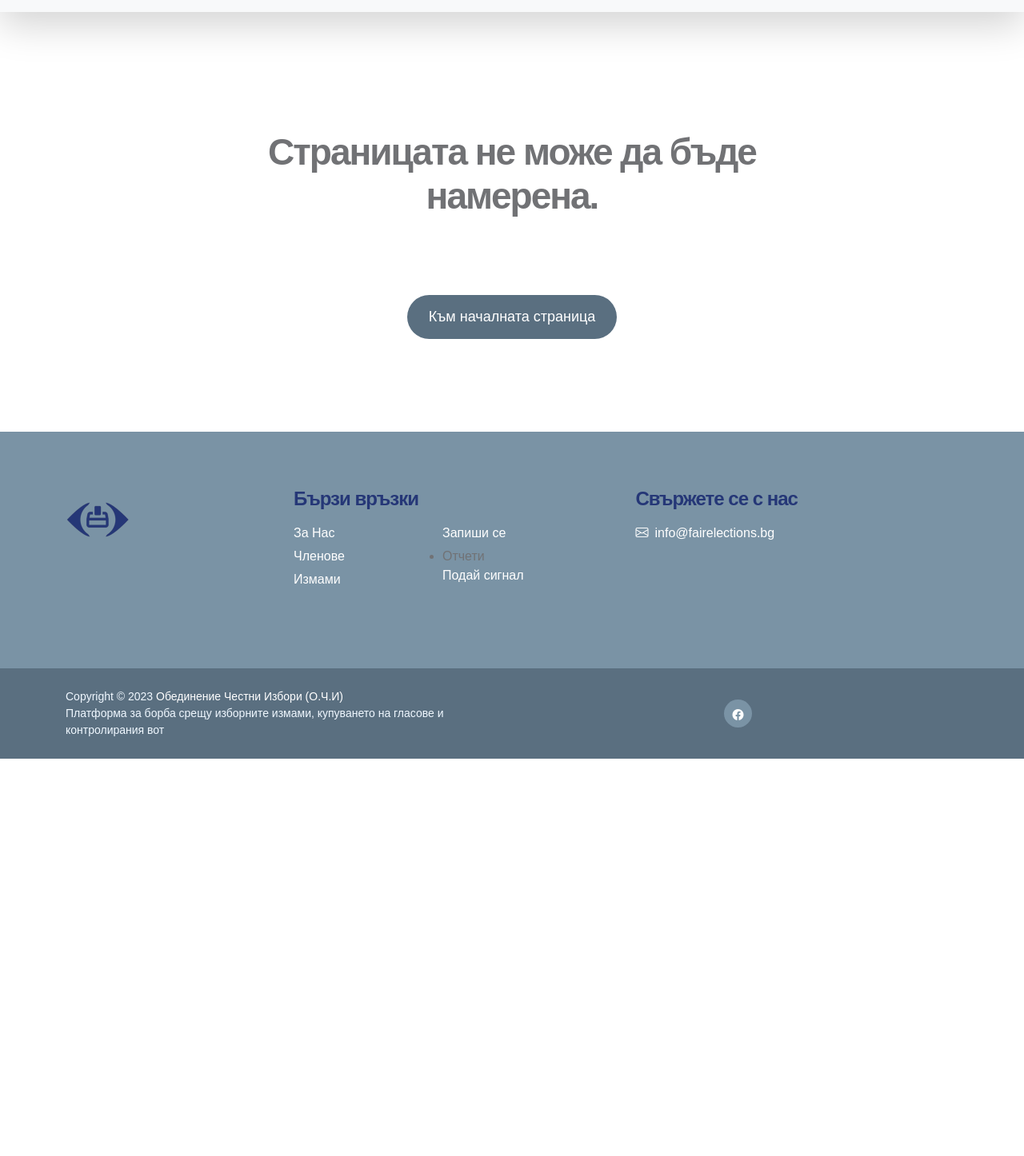
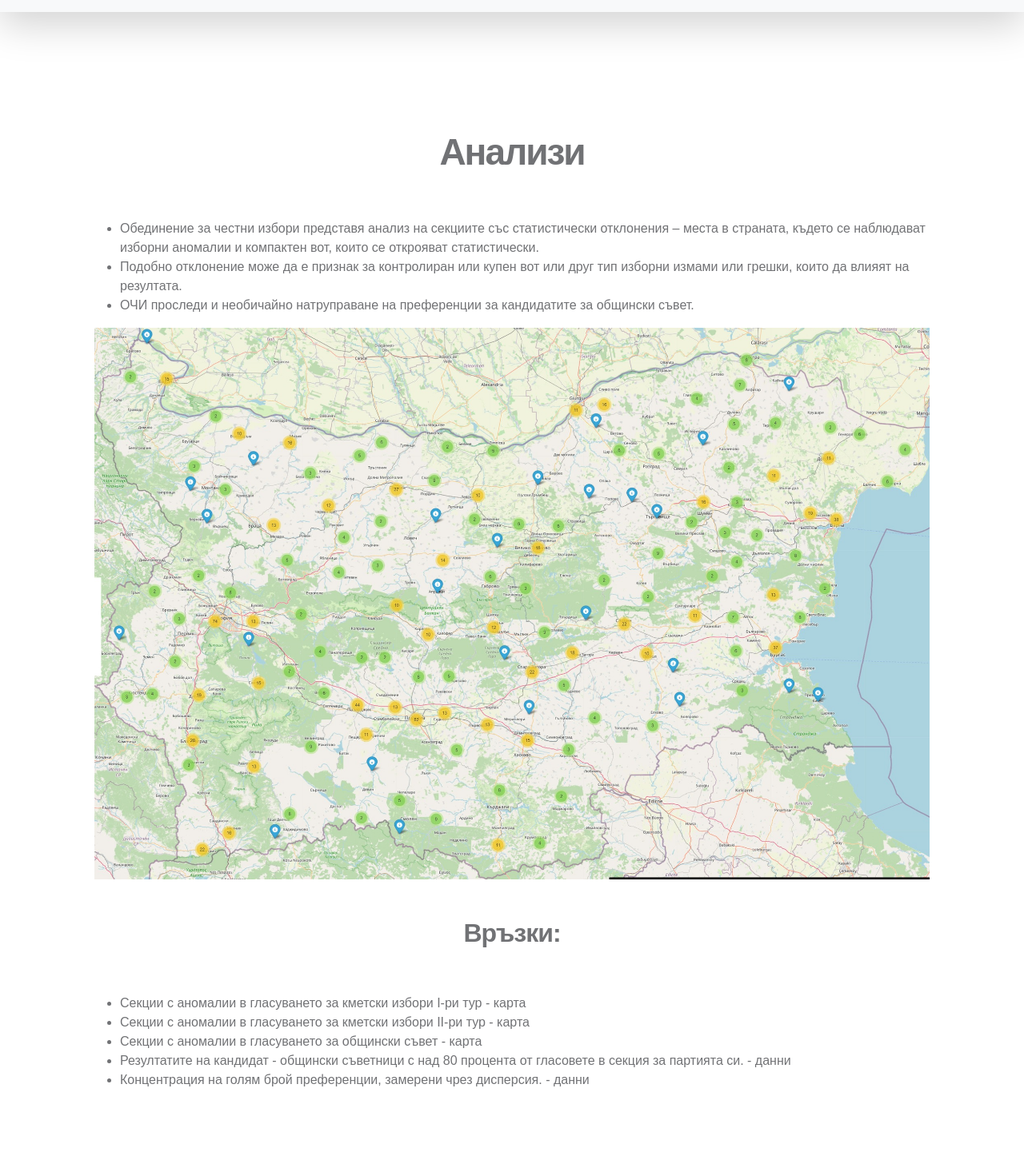
Before and after one commit to fairelections-bg/fairelections-bg.github.io, a React (Create React App) app: page /analysis in a window 1280 px wide. Shown: the part 124-1570 px from the top of the page at 80% size. Before the commit the page ends 1073 px from the top, so only its background shows below. Built offline with nearby package versions, Linux system fonts and the light colour scheme.

Commit message:
Add analysis page

```diff
--- a/src/App.tsx
+++ b/src/App.tsx
@@ -9,6 +9,7 @@ import { Reports } from "routes/reports";
 import { Volunteer } from 'routes/volunteer';
 import { NotFound } from 'routes/not-found';
 import { PageLayout } from "layouts/page-layout";
+import { Analysis } from "routes/analysis";
 
 export const App = () => {
   return (
@@ -22,6 +23,7 @@ export const App = () => {
           <Route path="/volunteer" element={<Volunteer />} />
           <Route path="/submit-signal" element={<SubmitSignal />} />
           <Route path="/reports" element={<Reports />} />
+          <Route path="/analysis" element={<Analysis />} />
           <Route path="*" element={<NotFound />} />
         </Route>
       </Routes>
--- a/src/components/footer.tsx
+++ b/src/components/footer.tsx
@@ -30,15 +30,19 @@ export const Footer = () => {
                             </li>
 
                             <li className="footer-menu-item">
-                                <NavLink to="/volunteer" className="footer-menu-link">Запиши се</NavLink>
+                                <NavLink className="footer-menu-link" to="/volunteer">Запиши се</NavLink>
                             </li>
 
-                            <li className="nav-item">
-                                <NavLink className="nav-link" to="/reports">Отчети</NavLink>
+                            <li className="footer-menu-item">
+                                <NavLink className="footer-menu-link" to="/reports">Отчети</NavLink>
                             </li>
 
                             <li className="footer-menu-item">
                                 <NavLink to="/submit-signal" className="footer-menu-link">Подай сигнал</NavLink>
+                            </li>
+
+                            <li className="footer-menu-item">
+                                <NavLink className="footer-menu-link" to="/analysis">Анализи</NavLink>
                             </li>
                         </ul>
                     </div>
--- a/src/components/top-navigation.tsx
+++ b/src/components/top-navigation.tsx
@@ -49,6 +49,10 @@ export const TopNavigation = () => {
                             <NavLink className="nav-link" to="/reports">Отчети</NavLink>
                         </li>
 
+                        <li className="nav-item">
+                            <NavLink className="nav-link" to="/analysis">Анализи</NavLink>
+                        </li>
+
                         <li className="nav-item ms-3">
                             <NavLink className="nav-link custom-btn custom-border-btn btn" to="/volunteer">Запиши се</NavLink>
                         </li>
--- /dev/null
+++ b/src/routes/analysis.tsx
@@ -0,0 +1,42 @@
+import mapImage from 'images/analysis/AnalysisMap.jpg';
+
+export const Analysis = () => {
+
+    return (
+        <section className="section-padding" id="reports">
+            <div className="container">
+                <div className="row">
+
+                    <div className="col-lg-10 col-12 text-center mx-auto">
+                        <h2 className='pb-0'>Анализи</h2>
+                    </div>
+
+                    <div className='col-12 p-5'>
+                        <ul>
+                            <li>Обединение за честни избори представя анализ на секциите със статистически отклонения  – места в страната, където се наблюдават изборни аномалии и компактен вот, които се открояват статистически.</li>
+                            <li>Подобно отклонение може да е признак за контролиран или купен вот или друг тип изборни измами или грешки, които да влияят на резултата.</li>
+                            <li>ОЧИ проследи и необичайно натруправане на преференции за кандидатите за общински съвет.</li>
+                        </ul>
+
+                        <img src={mapImage} className="img-fluid" alt="Карта" />
+
+                        <h3>Връзки:</h3>
+                        <ul className=''>
+                            <li>Секции с аномалии в гласуването за кметски избори I-ри тур -
+                                <a target="_blank" href="https://fairelections.github.io/maps/mayor_elections_first_round.html"> карта</a></li>
+                            <li>Секции с аномалии в гласуването за кметски избори II-ри тур -
+                                <a target="_blank" href="https://fairelections.github.io/maps/mayor_elections_second_round.html"> карта</a></li>
+                            <li>Секции с аномалии в гласуването за общински съвет -
+                                <a target="_blank" href="https://fairelections.github.io/maps/city_council.html"> карта</a></li>
+                            <li>Резултатите на кандидат - общински съветници с над 80 процента от гласовете в секция за партията си. -
+                                <a target="_blank" href="https://docs.google.com/spreadsheets/d/19jC0fnzXLQblfrEnIRfSZEz9UpPugi9Pz6r95zu40vA/"> данни</a></li>
+                            <li>Концентрация на голям брой преференции, замерени чрез дисперсия. -
+                                <a target="_blank" href="https://docs.google.com/spreadsheets/d/1iW-YxHWbC0yypO_eBbX2OFpEWtntvyih43i3f2gTk_I/"> данни</a></li>
+                        </ul>
+                    </div>
+
+                </div>
+            </div>
+        </section >
+    );
+};
```
Also changed, not shown: src/images/analysis/AnalysisMap.jpg (added).
